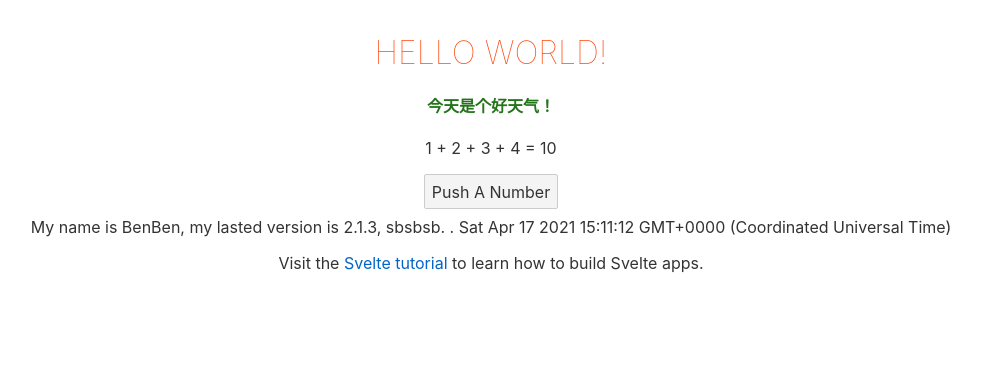
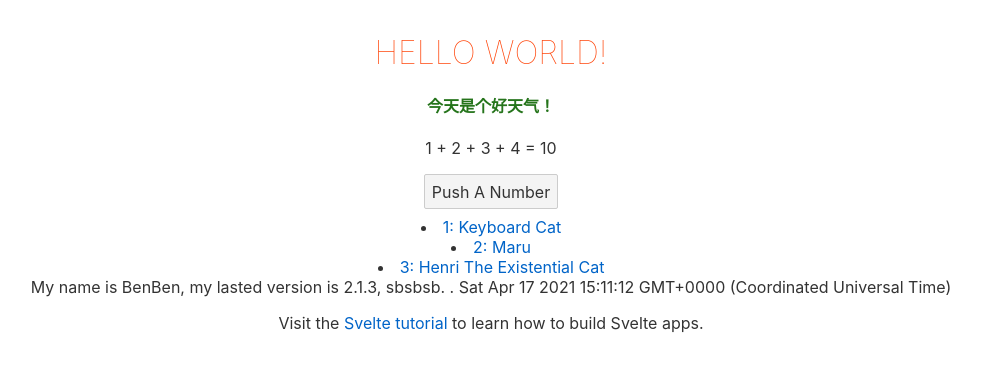
Before and after one commit to harryYao/my-svelte, a Svelte app: page / in a window 1280 px wide. Shown: the top 372 px of the page, without its empty margins (149-1130 px from the left). Built offline with nearby package versions, Linux system fonts and the light colour scheme.

Commit message:
循环显示，each cats as cat

```diff
--- a/src/components/test.svelte
+++ b/src/components/test.svelte
@@ -6,12 +6,17 @@
     <p>{count}</p>
     <p>{doubled}</p>
     <button on:click="{handleClick}">Add</button>
-
-
   {:else}
     <p>{numbers.join(' + ')} = {sum}</p>
     <button on:click="{addNumber}">Push A Number</button>
   {/if}
+</div>
+<div>
+  {#each cats as cat, i}
+    <li><a target="_blank" href="https://www.youtube.com/watch?v={cat.id}">
+      {i + 1}: {cat.name}
+    </a></li>
+  {/each}
 </div>
 
 <script>
@@ -38,6 +43,13 @@
 	function handleClick() {
 		count++;
 	}
+
+  // 循环
+  let cats = [
+		{ id: 'J---aiyznGQ', name: 'Keyboard Cat' },
+		{ id: 'z_AbfPXTKms', name: 'Maru' },
+		{ id: 'OUtn3pvWmpg', name: 'Henri The Existential Cat' }
+	];
 </script>
 
 <style>
```
